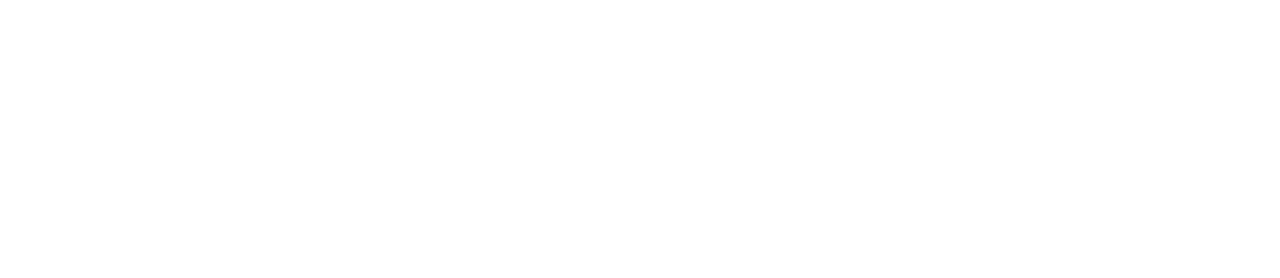
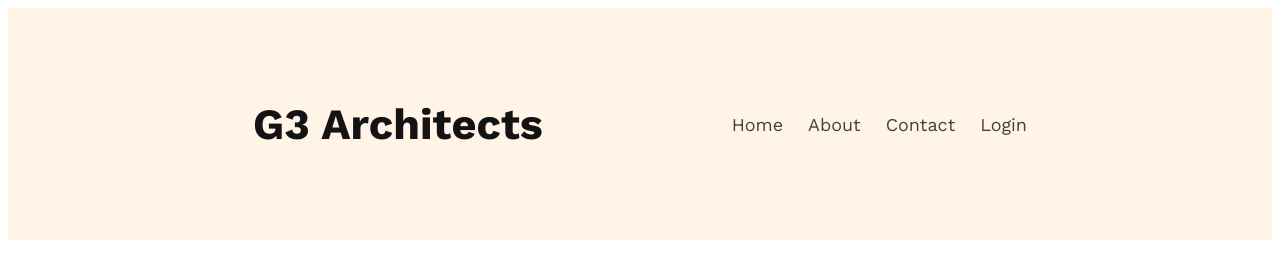
Before and after one commit to Mishkat11/architects-website, a plain HTML site: page index.html in a window 1280 px wide. Drawn offline with nearby package versions, Linux system fonts and the light colour scheme.

Commit message:
nav section added

```diff
--- a/index.html
+++ b/index.html
@@ -3,10 +3,20 @@
 <head>
     <meta charset="UTF-8">
     <meta name="viewport" content="width=device-width, initial-scale=1.0">
-    <title>Architects Website</title>
+    <title> G3 Architects </title>
     <link rel="stylesheet" href="styles/architect.css">
 </head>
 <body>
-
+    <header>
+        <nav>
+            <h3 class="nav-title">G3 Architects</h3>
+            <ul>
+                <li><a href="">Home</a></li>
+                <li><a href="">About</a></li>
+                <li><a href="">Contact</a></li>
+                <li><a href="">Login</a></li>
+            </ul>
+        </nav>
+    </header>
 </body>
 </html>
--- a/styles/architect.css
+++ b/styles/architect.css
@@ -0,0 +1,39 @@
+
+  @import url('https://fonts.googleapis.com/css2?family=Lato:ital,wght@0,300;0,400;0,700;1,100&family=Open+Sans:ital,wght@0,500;0,600;0,800;1,400;1,500&family=Work+Sans:wght@400;600;700;800&display=swap');
+
+  *{
+    font-family: 'Lato', sans-serif;
+font-family: 'Open Sans', sans-serif;
+font-family: 'Work Sans', sans-serif;
+  }
+  header{
+    background-color: rgba(255, 144, 14, 0.10);
+    padding: 48px 245px;
+  }
+  nav{
+    display: flex;
+    justify-content: space-between;
+    align-items: center;
+
+  }
+  nav>ul{
+    display: flex;
+    /* justify-content: space-evenly; */
+  }
+  nav> ul>li{
+    list-style: none;
+    margin-left: 25px;
+  }
+  nav  ul li a{
+    text-decoration: none;
+    color:  #424242;
+font-size: 18px;
+font-weight: 500;
+
+
+  }
+  .nav-title{
+    color: var(--dark-01, #131313);
+font-size: 2.7rem;
+font-weight: 700;
+  }
```
